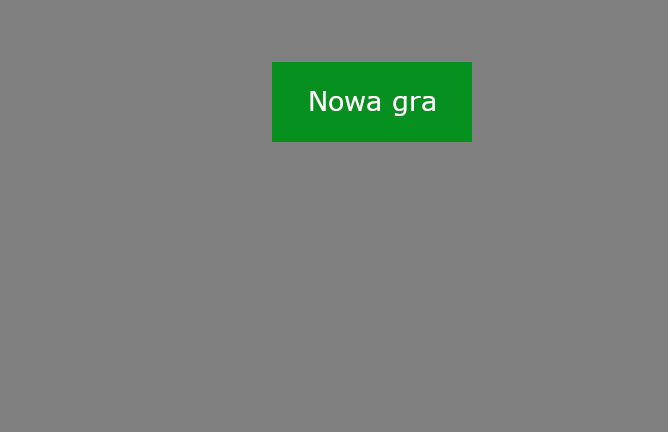
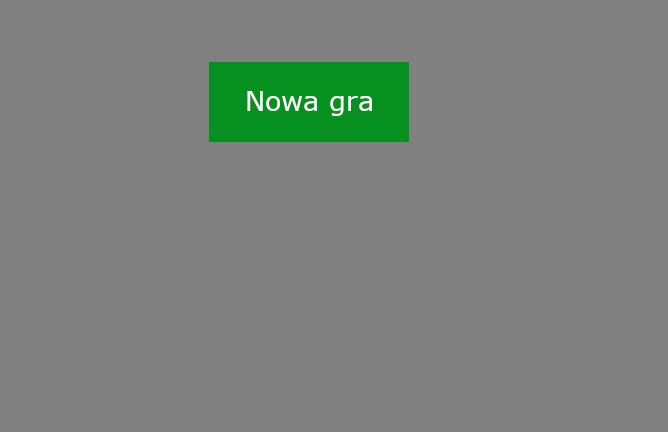
Before and after one commit to Szoker6/stone-paper-scissors, a website: page index.html in a window 1280 px wide. Shown: the part 368-800 px from the top of the page, without its empty margins (305-973 px from the left). Drawn offline with nearby package versions, Linux system fonts and the light colour scheme; files that its build step writes are made by us from their sources.

Commit message:
Styling img

```diff
--- a/sass/style.scss
+++ b/sass/style.scss
@@ -11,6 +11,9 @@ body {
     position: absolute;
     top: 40%;
     right: 15%;
+}
+img {
+    cursor: pointer;
 }
 
 button {
@@ -56,5 +59,5 @@ button {
 #newGameButton {
     position: absolute;
     top: 105%;
-    left: 45%;
+    left: 40%;
 }
```
